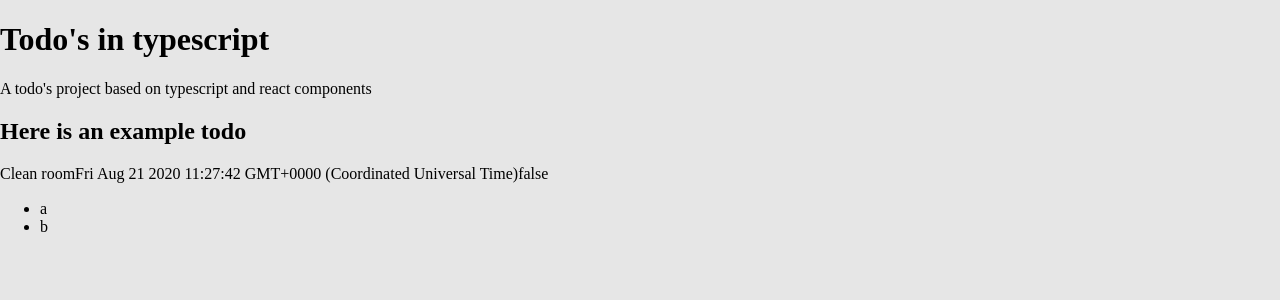
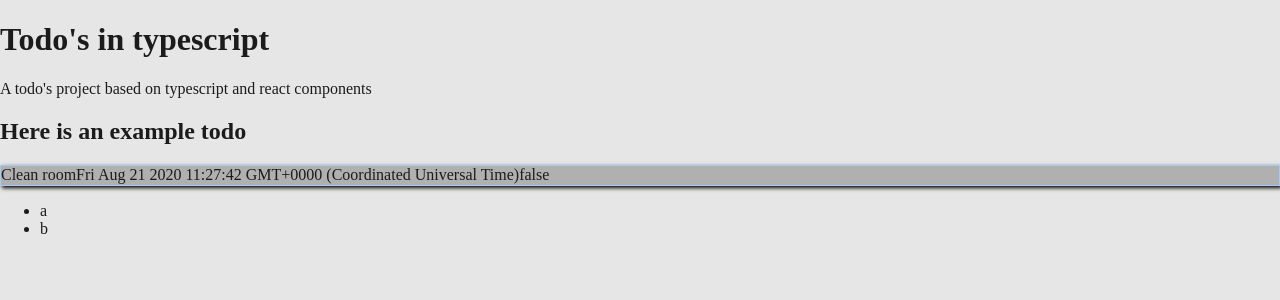
Before and after one commit to mvuong789/feature-playground, a React app: page / in a window 1280 px wide. Shown: the top 300 px of the page. Built offline with nearby package versions, Linux system fonts and the light colour scheme.

Commit message:
Replaced stylus with sass. Unignored the typings folder. Added in some basic styles

```diff
--- /dev/null
+++ b/src/components/todo/Todo.module.sass
@@ -0,0 +1,4 @@
+.todo
+  background-color: #b0b0b0
+  border: 1px solid #a1c9fa
+  box-shadow: 2px 2px 4px #000000
--- a/src/components/todo/Todo.tsx
+++ b/src/components/todo/Todo.tsx
@@ -1,6 +1,7 @@
 import React from 'react';
 
 import { ITodo } from '../../features/todos/Todos.config';
+import styles from './Todo.module.sass';
 
 type TodoProps = {
   todo: ITodo
@@ -10,7 +11,7 @@ const Todo = ({ todo }: TodoProps) => {
   const { text, dateAdded, done } = todo;
 
   return (
-    <article>
+    <article className={styles.todo}>
       <span>{text}</span>
       <span>{dateAdded.toString()}</span>
       <span>{done.toString()}</span>
--- a/src/index.tsx
+++ b/src/index.tsx
@@ -1,9 +1,8 @@
 import React from 'react';
 import ReactDOM from 'react-dom';
 
-// import '../node_modules/normalize.css/normalize.css';
 import 'normalize.css';
-import './styles/global.styl'
+import './styles/global.sass'
 
 import App from './features/app/App';
 
--- /dev/null
+++ b/src/styles/_variables.sass
@@ -0,0 +1,3 @@
+// Colors
+$backgroundColor: #e6e6e6
+$fontColor: #1b1b1b
--- /dev/null
+++ b/src/styles/global.sass
@@ -0,0 +1,12 @@
+@import "./variables"
+
+html,
+body
+  height: 100%
+  padding: 0
+  margin: 0
+  color: $fontColor
+  box-sizing: border-box
+
+body
+  background-color: $backgroundColor
--- a/src/styles/global.styl
+++ /dev/null
@@ -1,4 +0,0 @@
-@import './variables.styl'
-
-body
-  background-color backgroundColor
--- a/src/styles/variables.styl
+++ /dev/null
@@ -1,2 +0,0 @@
-backgroundColor = #e6e6e6
-fontColor = #1b1b1b
--- a/tsconfig.json
+++ b/tsconfig.json
@@ -11,7 +11,8 @@
     "noImplicitAny": true,
     "allowJs": true,
     "module": "esnext",
-    "moduleResolution": "node"
+    "moduleResolution": "node",
+    "typeRoots": ["src/typings"]
   },
   "include": ["src"],
   "exclude": ["node_modules", "**/*.spec.ts"]
--- a/webpack.config.js
+++ b/webpack.config.js
@@ -21,11 +21,18 @@ module.exports = {
         exclude: /node_modules/
       },
       {
-        test: /\.styl(us)?$/,
+        test: /\.s(a|c)ss?$/,
         use: [
           'style-loader',
-          'css-loader',
-          'stylus-loader',
+          {
+            loader: 'css-loader',
+            options: {
+              modules: {
+                localIdentName: '[path]__[local]--[hash:base64:5]'
+              }
+            }
+          },
+          'sass-loader'
         ],
       },
       {
```
Also changed, not shown: package.json (+4 -3 lines), src/typings/scss.d.ts (added, +23 -0 lines), 2 other files (tests, documents, lock files or other folders).
